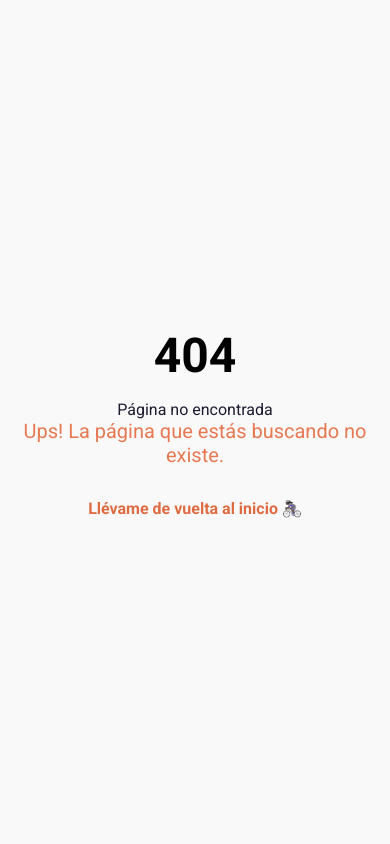
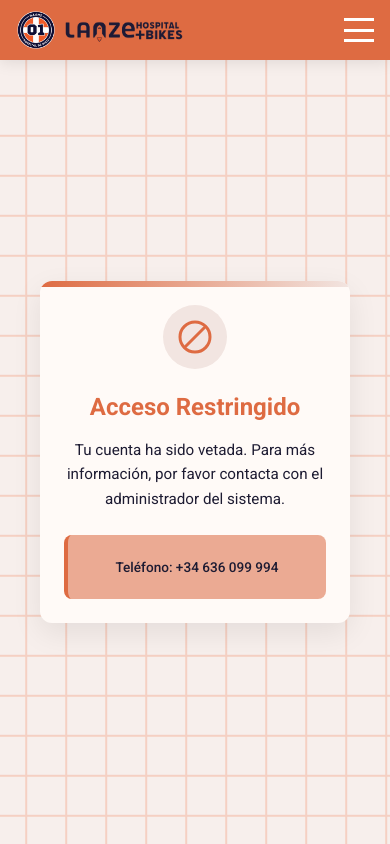
Before and after one commit to Bicis-HLanz/hopital-bicis, a Next.js app: page /vetado in a window 390 px wide. Before the commit this address had no page. Built offline with nearby package versions, Linux system fonts and the light colour scheme.

Commit message:
pagina vetado creada

```diff
--- /dev/null
+++ b/app/(pre-login)/(login)/vetado/page.module.css
@@ -0,0 +1,136 @@
+.container {
+  display: flex;
+  align-items: center;
+  justify-content: center;
+}
+
+.card {
+  background-color: var(--background-light);
+  border-radius: 16px;
+  padding: 3rem;
+  max-width: 500px;
+  text-align: center;
+  box-shadow: 0 10px 30px rgba(0, 0, 0, 0.08);
+  border: 1px solid var(--border-color);
+  transform: translateY(0);
+  transition: all 0.3s ease;
+  position: relative;
+  overflow: hidden;
+}
+
+.card::before {
+  content: '';
+  position: absolute;
+  top: 0;
+  left: 0;
+  right: 0;
+  height: 6px;
+  background: linear-gradient(90deg, var(--primary), var(--accent2));
+}
+
+.iconContainer {
+  margin: 0 auto 1.5rem;
+  width: 80px;
+  height: 80px;
+  display: flex;
+  align-items: center;
+  justify-content: center;
+  background-color: var(--accent2);
+  border-radius: 50%;
+  color: var(--primary);
+}
+
+.icon {
+  width: 48px;
+  height: 48px;
+}
+
+.title {
+  color: var(--primary);
+  font-size: 2rem;
+  font-weight: 700;
+  margin-bottom: 1.5rem;
+  line-height: 1.2;
+}
+
+.message {
+  color: var(--text);
+  font-size: 1.1rem;
+  line-height: 1.6;
+  margin-bottom: 2rem;
+}
+
+.contactInfo {
+  background-color: var(--primary-50);
+  padding: 1.2rem;
+  border-radius: 8px;
+  margin-top: 1.5rem;
+  border-left: 4px solid var(--primary);
+}
+
+.contactInfo p {
+  color: var(--text);
+  font-size: 0.95rem;
+  margin: 0.5rem 0;
+  font-weight: 500;
+}
+
+@media (hover: hover) {
+  .card:hover {
+    transform: translateY(-5px);
+    box-shadow: 0 15px 40px rgba(0, 0, 0, 0.12);
+  }
+}
+
+@media (max-width: 768px) {
+  .container {
+    padding: 1.5rem;
+  }
+
+  .card {
+    padding: 2rem;
+  }
+
+  .title {
+    font-size: 1.8rem;
+  }
+
+  .message {
+    font-size: 1rem;
+  }
+}
+
+@media (max-width: 480px) {
+  .card {
+    padding: 1.5rem;
+    border-radius: 12px;
+  }
+
+  .iconContainer {
+    width: 64px;
+    height: 64px;
+  }
+
+  .icon {
+    width: 36px;
+    height: 36px;
+  }
+
+  .title {
+    font-size: 1.5rem;
+    margin-bottom: 1rem;
+  }
+
+  .message {
+    font-size: 0.95rem;
+    margin-bottom: 1.5rem;
+  }
+
+  .contactInfo {
+    padding: 1rem;
+  }
+
+  .contactInfo p {
+    font-size: 0.85rem;
+  }
+}
--- /dev/null
+++ b/app/(pre-login)/(login)/vetado/page.tsx
@@ -0,0 +1,26 @@
+import React from 'react';
+import styles from './page.module.css';
+
+const Vetado: React.FC = () => {
+  return (
+    <div className={styles.container}>
+      <div className={styles.card}>
+        <div className={styles.iconContainer}>
+          <svg className={styles.icon} viewBox="0 0 24 24" fill="none" xmlns="http://www.w3.org/2000/svg">
+            <path d="M12 22C17.5228 22 22 17.5228 22 12C22 6.47715 17.5228 2 12 2C6.47715 2 2 6.47715 2 12C2 17.5228 6.47715 22 12 22Z" stroke="currentColor" strokeWidth="2" strokeLinecap="round" strokeLinejoin="round"/>
+            <path d="M18 6L6 18" stroke="currentColor" strokeWidth="2" strokeLinecap="round" strokeLinejoin="round"/>
+          </svg>
+        </div>
+        <h1 className={styles.title}>Acceso Restringido</h1>
+        <p className={styles.message}>
+          Tu cuenta ha sido vetada. Para más información, por favor contacta con el administrador del sistema.
+        </p>
+        <div className={styles.contactInfo}>
+          <p>Teléfono: +34 636 099 994</p>
+        </div>
+      </div>
+    </div>
+  );
+};
+
+export default Vetado;
```
